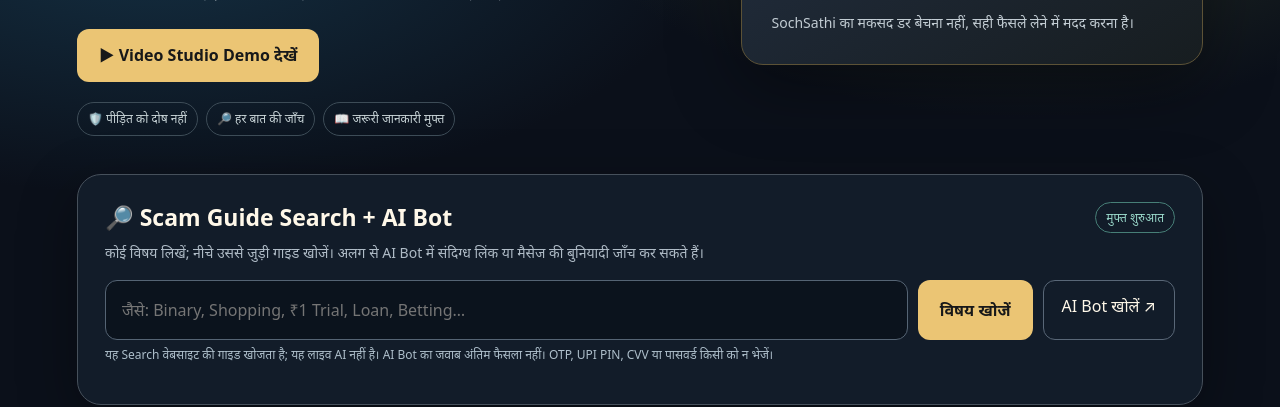
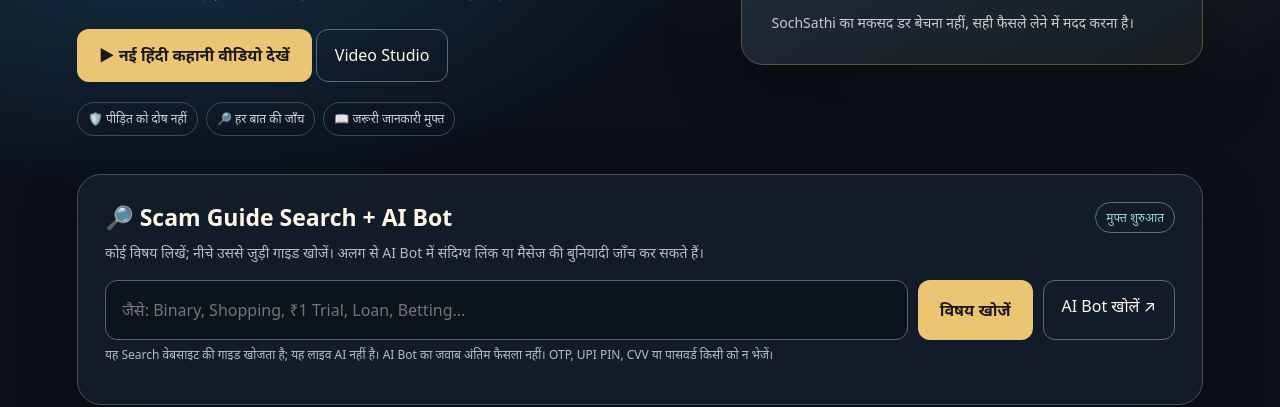
Before and after one commit to bittuk62bk-bittu/sochsathi-website, a plain HTML site: page index.html in a window 1280 px wide. Shown: the part 416-823 px from the top of the page. Drawn offline with Linux system fonts and the light colour scheme.

Commit message:
Feature completed voiced animated Pooja story on SochSathi homepage

```diff
--- a/index.html
+++ b/index.html
@@ -49,7 +49,7 @@ footer{border-top:1px solid var(--line);padding:32px 0 44px;color:var(--muted);f
  <div class="eyebrow">भारत का डिजिटल जागरूकता न्यूज़रूम</div>
  <h1>जो दिखता है,<br><span>पूरा सच नहीं होता।</span></h1>
  <p class="lead">₹1 Trial से AutoPay तक, Trading के झूठे सपनों से Shopping के लालच तक — किसी का नाम लेकर आरोप नहीं; समझेंगे कि हमारे फैसले कैसे प्रभावित होते हैं।</p>
- <p style="margin:20px 0"><a class="primary" href="./studio.html">▶ Video Studio Demo देखें</a></p><div class="pillbar"><span class="tag">🛡️ पीड़ित को दोष नहीं</span><span class="tag">🔎 हर बात की जाँच</span><span class="tag">📖 जरूरी जानकारी मुफ्त</span></div>
+ <p style="margin:20px 0"><a class="primary" href="./video-pooja.html">▶ नई हिंदी कहानी वीडियो देखें</a> <a class="secondary" href="./studio.html">Video Studio</a></p><div class="pillbar"><span class="tag">🛡️ पीड़ित को दोष नहीं</span><span class="tag">🔎 हर बात की जाँच</span><span class="tag">📖 जरूरी जानकारी मुफ्त</span></div>
  </div><aside class="hero-note"><div class="eyebrow">एक सवाल, जो हर खरीद से पहले पूछना चाहिए</div><p class="quote">“मैं जो पैसा खर्च करने जा रहा हूँ, क्या उसके बदले सच में कुछ जरूरी मिलेगा?”</p><p>SochSathi का मकसद डर बेचना नहीं, सही फैसले लेने में मदद करना है।</p></aside></div>
  <div class="checker" id="check"><div class="title-row"><h2>🔎 Scam Guide Search + AI Bot</h2><span class="badge">मुफ्त शुरुआत</span></div>
  <p>कोई विषय लिखें; नीचे उससे जुड़ी गाइड खोजें। अलग से AI Bot में संदिग्ध लिंक या मैसेज की बुनियादी जाँच कर सकते हैं।</p>
```
